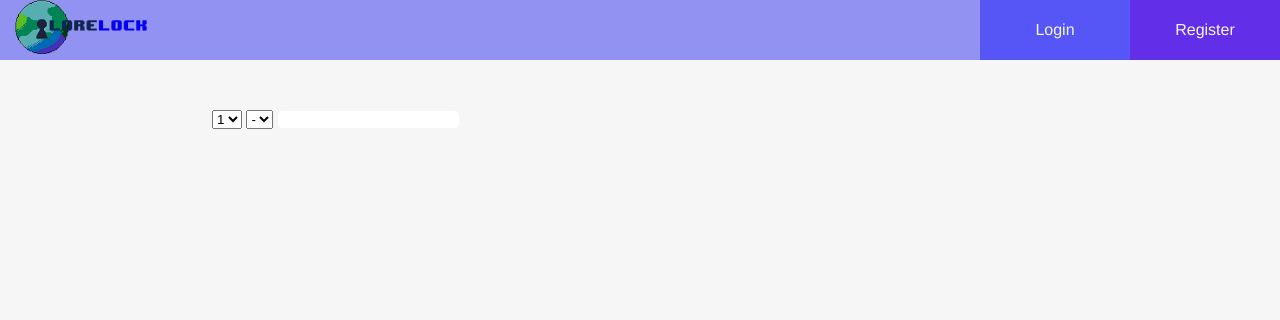
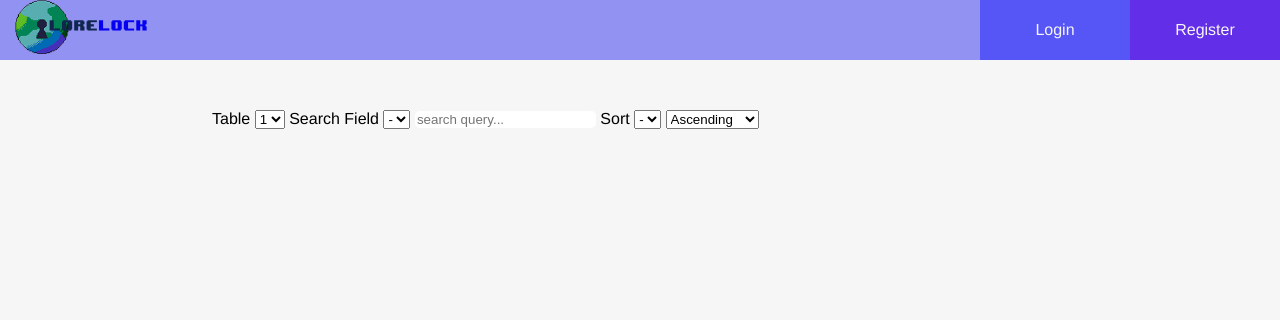
Before and after one commit to silas-hw/A2-Unit-5-Project, a Flask app: template flaskr/templates/admin/database_view.html in a window 1280 px wide. Shown: the top 320 px of the page. Run offline with Flask 2, Linux system fonts and the light colour scheme; the template is opened without the code that fills it: most values are stand-ins (such as "Sample title", 1, 10 or a date in 2020); data that the repository does not hold is empty.

Commit message:
Add more database search features

```diff
--- a/flaskr/static/js/admin_database.js
+++ b/flaskr/static/js/admin_database.js
@@ -31,11 +31,18 @@ function update_view() {
     var field_name_select = document.getElementById('field_name');
     var field_name = field_name_select.value;
 
+    var sort_name = document.getElementById('sort_name').value;
+    var sort_direction = document.getElementById('sort_opt').value;
+
     var search_query = document.getElementById('search_query').value
 
     var table_URL = window.location.protocol+'//'+window.location.host+'/backend/admin/database/?table='+table_name;
     if (field_name!='') {
         table_URL+='&field='+field_name+'&q='+search_query;
+    }
+
+    if (sort_name!='') {
+        table_URL+="&sort_field="+sort_name+"&sort_direction="+sort_direction
     }
     fetch (table_URL)
         .then((response) => response.text())
@@ -45,7 +52,9 @@ function update_view() {
 function update_fieldnames() {
     var table_name = document.getElementById('table_name').value;
     var field_name_select = document.getElementById('field_name');
+    var sort_name_select = document.getElementById('sort_name')
     var search_query = document.getElementById('search_query')
+    var res_data
 
     field_name_select.value = ''
     search_query.value = ''
@@ -53,7 +62,9 @@ function update_fieldnames() {
     var field_URL = window.location.protocol+'//'+window.location.host+'/backend/admin/database/fieldnames/?table='+table_name;
     fetch(field_URL)
         .then((response) => response.json())
-        .then((data) => update_select_options(field_name_select, data))
+        .then((data) => res_data = data)
+        .then(() => update_select_options(field_name_select, res_data))
+        .then(() => update_select_options(sort_name_select, res_data))
 }
 
 function update_page() {
--- a/flaskr/templates/admin/database_view.html
+++ b/flaskr/templates/admin/database_view.html
@@ -9,21 +9,32 @@
 {% block content %}
 
 <div class="database-options">
+    <label for="table_name">Table</label>
     <select name="table_name" id="table_name" onchange="update_page()">
         {% for table_name in database_tables %}
         <option value="{{ table_name[0] }}">{{ table_name[0] }}</option>
         {% endfor %}
     </select>
 
+    <label for="field_name">Search Field</label>
     <select name="field_name" id="field_name" onchange="update_view()">
         <option value=''>-</option>
     </select>
 
-    <input type="text" id="search_query" onchange="update_view()"></input>
+    <input type="text" id="search_query" onchange="update_view()" placeholder="search query..."></input>
+
+    <label for="sort_name">Sort</label>
+    <select name="sort_name" id="sort_name" onchange="update_view()">
+        <option value="">-</option>
+    </select>
+
+    <select name="sort_opt" id="sort_opt" onchange="update_view()">
+        <option value="ASC">Ascending</option>
+        <option value="DESC">Descending</option>
+    </select>
 </div>
-<div class="database-container" id="database_container">
 
-</div>
+<div class="database-container" id="database_container"></div>
 
 <script>
     update_page()
```
Also changed, not shown: flaskr/admin.py (+11 -5 lines).
